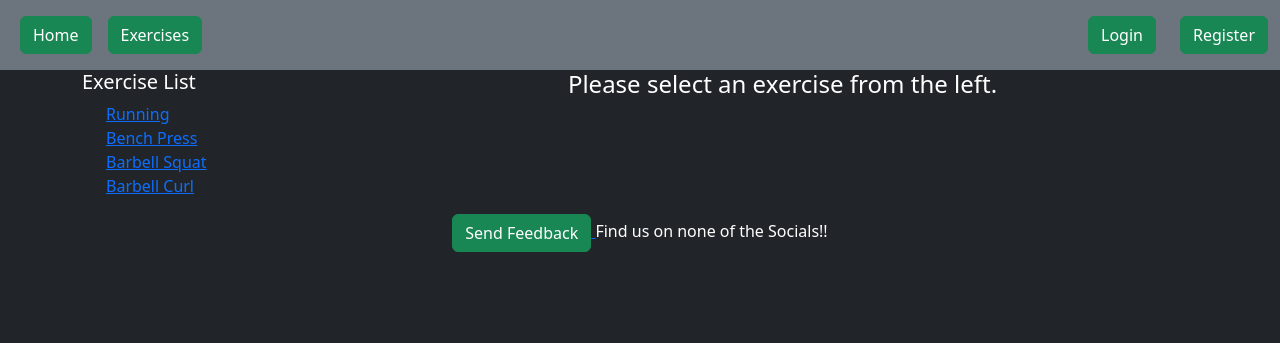
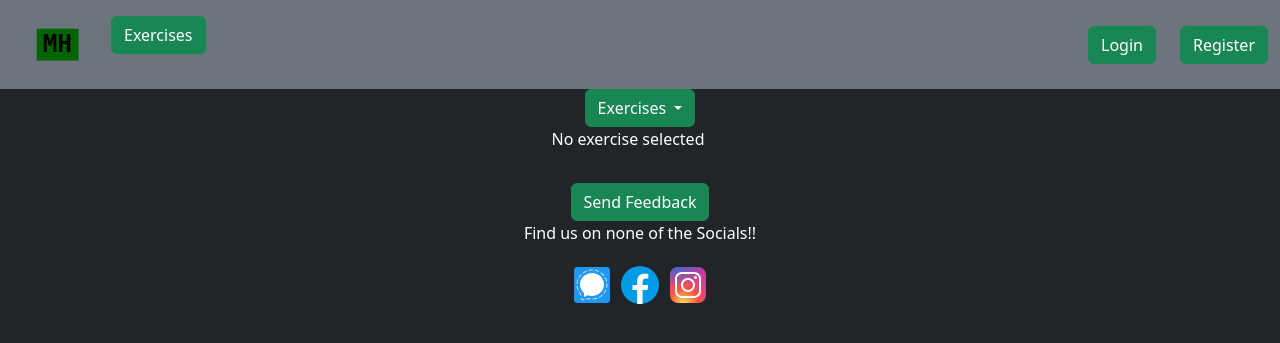
Before and after one commit to tmkerley/INF-601---Final, a Django app: page /workouts/exercises/ in a window 1280 px wide. Shown: the top 343 px of the page. Run offline with Django 4.2, Linux system fonts and the light colour scheme; data comes from the database, SQL or seed files in the repository; both versions use the stored data as it was after the commit; some libraries are stand-ins or nearby versions.

Commit message:
updated footer and exercise

```diff
--- a/mhacker/workouts/Templates/workouts/base/base_footer.html
+++ b/mhacker/workouts/Templates/workouts/base/base_footer.html
@@ -5,5 +5,15 @@
             Send Feedback
         </button>
     </a>
+    <p>
     Find us on none of the Socials!!
+    </p>
+    <div class="d-flex flex-wrap align-items-center justify-content-center">
+            {% load static %}
+            <img src="{% static 'workouts\images\icons8-signal-app.svg' %}" alt="Signal">
+            {% load static %}
+            <img src="{% static 'workouts\images\icons8-facebook.svg' %}" alt="Facebook">
+            {% load static %}
+            <img src="{% static 'workouts\images\icons8-instagram.svg' %}" alt="Instagram">
+    </div>
 </footer>
--- a/mhacker/workouts/Templates/workouts/base/base_nav_top.html
+++ b/mhacker/workouts/Templates/workouts/base/base_nav_top.html
@@ -5,10 +5,9 @@
             <ul class="navbar-nav me-auto mb-2 mb-md-0">
                 {% block nav_home_link %}
                 <li class="nav-item">
-                    <a class="nav-link" href="{% url 'home' %}">
-                        <button type="button" class="btn btn-success">
-                            Home
-                        </button>
+                    <a href="{% url 'home' %}" class="nav-link">
+                        {% load static %}
+                        <img src="{% static 'workouts/images/mh_sq_noborder.svg' %}" alt="Mhacker logo" width="75" height="auto">
                     </a>
                 </li>
                 {% endblock %}
@@ -21,7 +20,7 @@
                     </a>
                 </li>
                 {% endblock %}
-                {% if request.user.is_authenticated %}
+                {% if user.is_authenticated %}
                     {% block nav_Workout_link %}
                         <a class="nav-link" aria-current="page" href="{% url 'workoutPage' %}">
                             <button type="button" class="btn btn-success">
--- a/mhacker/workouts/Templates/workouts/base/base_site.html
+++ b/mhacker/workouts/Templates/workouts/base/base_site.html
@@ -41,7 +41,8 @@
 
         <!-- SCRIPT SECTION -->
         {% block scripts %}
-        {% comment %} <script src="{% static 'base/js/bootstrap.bundle.min.js' %}"></script> {% endcomment %}
+        {% load static %}
+        <script src="{% static 'workouts/js/bootstrap.bundle.min.js' %}"></script>
         {% endblock %}
         {% block scripts_extra %}
         {% endblock %}
--- /dev/null
+++ b/mhacker/workouts/Templates/workouts/exercise_dropdown.html
@@ -0,0 +1,25 @@
+{% load i18n %}
+<div class="dropdown">
+    <button class="btn btn-success dropdown-toggle" type="button"  data-bs-toggle="dropdown" aria-expanded="false">
+        Exercises
+    </button>
+    <ul class="dropdown-menu">
+        {% if exercises %}
+            {% for exercise in exercises %}
+                <li>
+                    <a class="dropdown-item" href="{% url 'singleExercise' exercise.id %}">
+                        {{ exercise.name }}
+                    </a>
+                </li>
+            {% endfor %}
+        {% endif %}
+        <li>
+            <hr class="dropdown-divider">
+        </li>
+        <li>
+            <a class="dropdown-item" href="#">
+                FTR NEW Ex
+            </a>
+        </li>
+    </ul>
+</div>
--- a/mhacker/workouts/Templates/workouts/exercise_list.html
+++ b/mhacker/workouts/Templates/workouts/exercise_list.html
@@ -1,10 +1,11 @@
 <div class="container">
-    {% for exercise in exercises %}
-        <div class="container">
+    <ul class="list-group">
+        {% for exercise in exercises %}
+        <li class="list-group-item list-group-item-dark">
             <a href="{% url 'singleExercise' exercise.id %}">
                 {{ exercise.name }}
             </a>
-        </div>
-    {% endfor %}
-
+        </li>
+        {% endfor %}
+    </ul>
 </div>
--- a/mhacker/workouts/Templates/workouts/exercises.html
+++ b/mhacker/workouts/Templates/workouts/exercises.html
@@ -3,17 +3,10 @@
 {% block main %}
     <div class="container text-center">
         <div class="row">
-            <div class="col-3 text-sm-start">
-                {% if exercises %}
-                    <h5>
-                        Exercise List
-                    </h5>
-                    {% include "workouts/exercise_list.html" %}
-                {% else %}
-                    <p>No exercises are available.</p>
-                {% endif %}
-            </div>
-            <div class="col-9">
+            {% block dropdown %}
+                {% include 'workouts/exercise_dropdown.html' %}
+            {% endblock %}
+            <div class="row justify-content-center">
                     {% if exercise %}
                         <h4> {{ exercise.name }} </h4>
                         <ul class="list-group">
@@ -31,7 +24,7 @@
                             </li>
                         </ul>
                     {% else %}
-                        <h4>Please select an exercise from the left.</h4>
+                        <p>No exercise selected</p>
                     {% endif %}
             </div>
         </div>
--- a/mhacker/workouts/Templates/workouts/home.html
+++ b/mhacker/workouts/Templates/workouts/home.html
@@ -2,10 +2,10 @@
 
 {% block main %}
     <div class="row">
-        <div class="col-3 border border-white">
+        <div class="col-2">
 
                 {% if exercises %}
-                    <h5>Some of our Exercises include:</h5>
+                    <h6>Some of our Exercises include:</h6>
                     {% include "workouts/exercise_list.html" %}
                 {% else %}
                     <p>No exercises are available.</p>
--- a/mhacker/workouts/Templates/workouts/workout_page.html
+++ b/mhacker/workouts/Templates/workouts/workout_page.html
@@ -24,9 +24,7 @@
                     Workouts Performed
                 </h4>
             </div>
-
             {% comment %} Add, remove, percent goals section {% endcomment %}
-
             <div class="row">
                 <div class ="col-1">
                     <a class="nav-link" href="{% url 'addWorkout' %}">
@@ -56,9 +54,7 @@
                     % of goals met
                 </div>
             </div>
-
             {% comment %} table section {% endcomment %}
-
             <div class="row">
                 {% if user_workouts %}
                     <table class="table table-striped table-dark table-sm table-hover">
@@ -85,7 +81,6 @@
                             {% endfor %}
                         </tbody>
                     </table>
-
                 {% else %}
                     <h5>
                         You haven't submitted any exercises yet.
--- a/mhacker/workouts/views.py
+++ b/mhacker/workouts/views.py
@@ -48,11 +48,9 @@ def SingleExerciseView(request, exercise_id):
 
 @login_required(login_url='loginPage')
 def workoutPage(request):
-    user = request.user
-
     # pulls workouts for the logged in user
     try:
-        user_workouts = Workout_actual.objects.filter(user=user)
+        user_workouts = Workout_actual.objects.filter(user=request.user)
     except Workout_actual.DoesNotExist:
         raise messages.error(request, "No workouts available")
 
@@ -114,18 +112,14 @@ def deleteWorkout(request, pk):
 
 @login_required
 def goalDisplay(request):
-
+    user_workouts = Workout_actual.objects.filter(user=request.user)
     context = {
-        'page':page,
-        'site_title':site_title,
-        'form':form,
+        'page':"goals",
+        'site_title':"goals",
     }
-    return render(request, template_name, context)
+    return render(request, 'workouts/goalsbase.html', context)
 
 def loginPage(request):
-    page = 'login'
-    template_name = 'workouts/login_login.html'
-
     if request.user.is_authenticated:
         return redirect('home')
 
@@ -148,9 +142,9 @@ def loginPage(request):
 
 
     context = {
-        'page':page,
+        'page':'login',
     }
-    return render(request, template_name, context)
+    return render(request, 'workouts/login_login.html', context)
 
 def registerPage(request):
     form = MyUserCreationForm()
```
Also changed, not shown: mhacker/TODO list.txt (+9 -4 lines), mhacker/db.sqlite3, mhacker/workouts/static/workouts/images/icons8-facebook.svg (added), mhacker/workouts/static/workouts/images/icons8-instagram.svg (added), mhacker/workouts/static/workouts/images/icons8-signal-app.svg (added).
